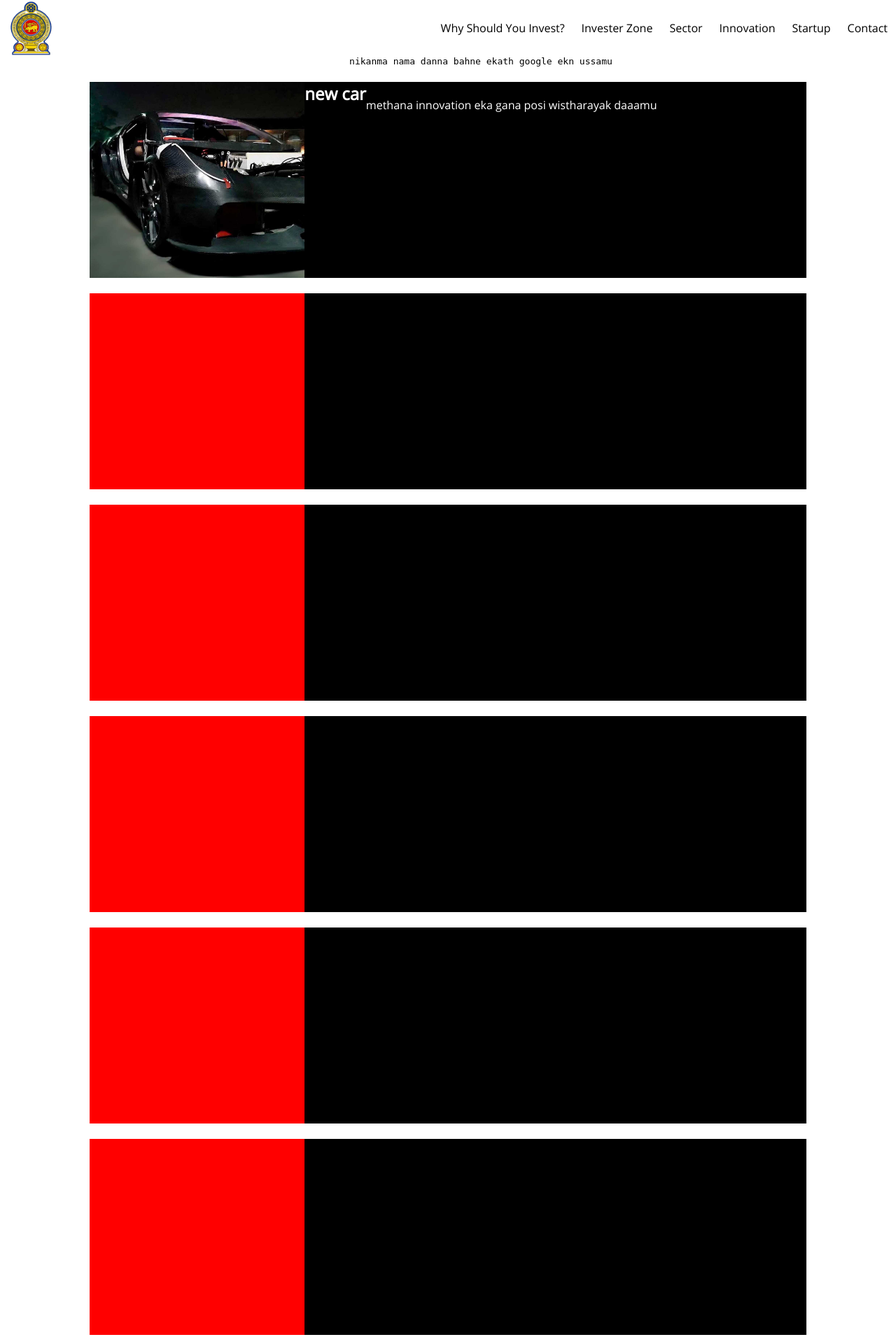
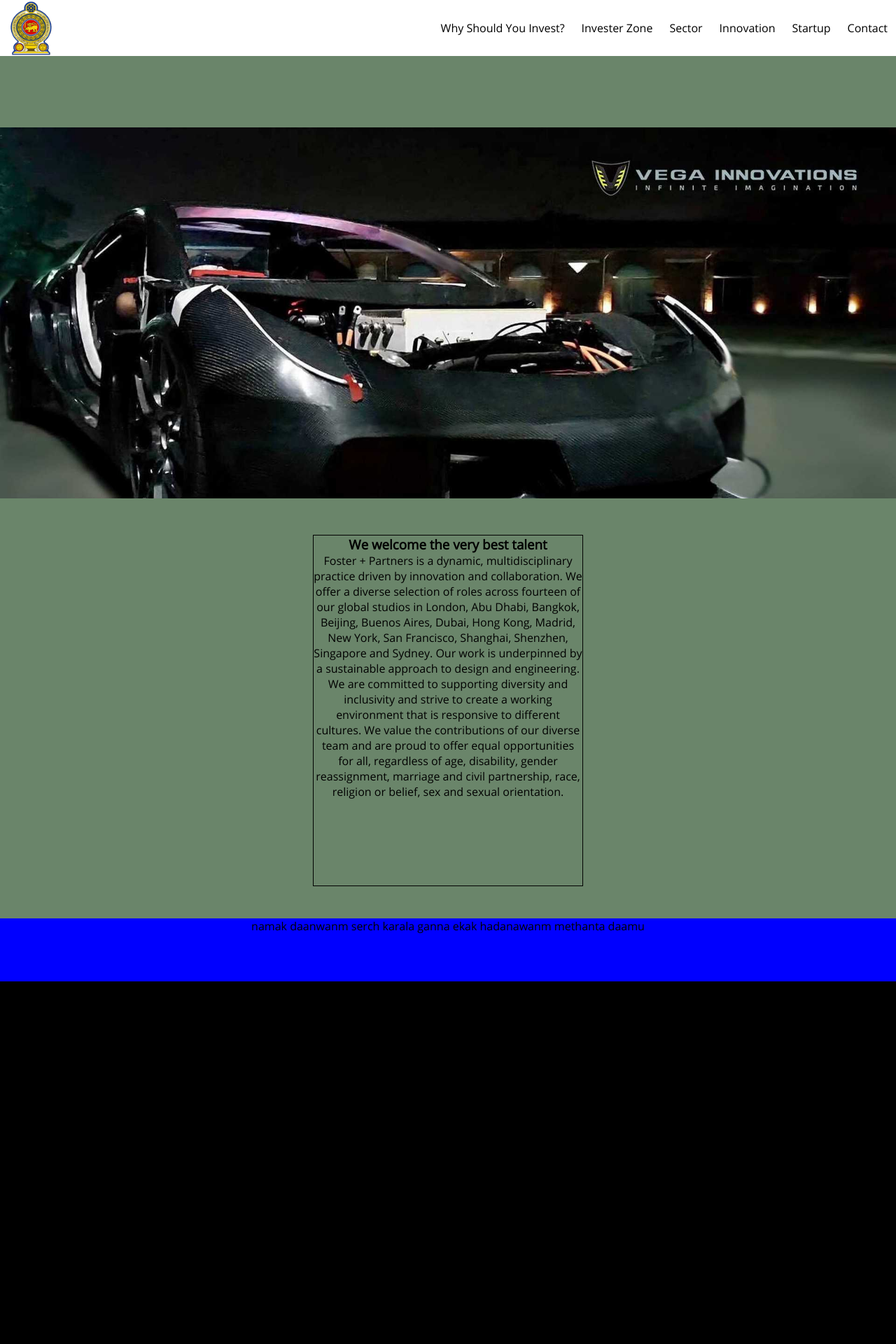
Before and after one commit to yasasgit/web-dev-sdg, a PHP site: page /html/innovate.html in a window 1280 px wide. Shown: the top 1920 px of the page at 70% size. After the commit the page ends 1402 px from the top, so only its background shows below. Run offline with PHP 8.4, Linux system fonts and the light colour scheme.

Commit message:
inno tab div creat

```diff
--- a/website/css/innovation.css
+++ b/website/css/innovation.css
@@ -17,7 +17,7 @@
 	position: fixed;
 	top:0;
 	width: 100%;
-	background-color: #f2eee4;
+	background-color: #6a856a;
 }
 .nav-li-a{
 		float: right;
@@ -52,34 +52,26 @@
 	background-color: white;
 		transition: 2s;
 }
-.inno-div {
-	width: 80%;
-	height: 280px;
-	background-color: black;
-}
-.inno-div-image {
-	width: 30%;
-	height: 280px;
-	background-color: red;
-	float: left;
-}
 
-.inno-div-image1 {
-	width: 30%;
-	height: 280px;
-	background-color: rgb(61, 21, 124);
-	background-image: url('../media/vega-car.jpg');
-	float: left;
-	background-size: cover;
-	display: flex;
-   }
+.nav-div-inno{width: 100%;}
 
+.div-head{width: 100%; height: 160px;
+background-color: #6a856a;}
 
-h2, p {
-	color: white;
-	float: left;
-}
-h3 {
-	float: right;
-	margin: 10px;
-}
+.div-image-invester{width: 100%; height: 530px;
+background-image:url('../media/vega-car.jpg');
+background-attachment: fixed;
+background-size: cover;}
+
+.div-mid-about-inno{width: 100%;height: 600px;
+background-color: #6a856a;}
+
+.div-inside-mid-about{width: 30%; height: 500px;
+border: 1px solid black;
+margin-top: 30px;}
+
+.main-div-for-innvo-list{width: 100%; height: 1000px;
+background-color: black;}
+
+.div-for-innvo-name{width: 100%; height: 90px;
+background-color: blue;}
--- a/website/html/innovate.html
+++ b/website/html/innovate.html
@@ -5,6 +5,8 @@
 	<link href="../css/innovation.css" rel="stylesheet">
 </head>
 <body>
+	<div class="nav-div-inno">
+
 	<nav>
 			<ul class="nav">
 				<li class="logo-li">
@@ -30,47 +32,30 @@
 				</li>
 			</ul>
 		</nav>
-	<hr>
-	<a href="#">
-	<h3 class="inno-head">Innovation Registration</h3></a>
-	<center>
-		<h1>innovation</h1><br>
-		<pre>mehtnaa podi space ekak thiaymu mona hari liyanna wage
-            nikanma nama danna bahne ekath google ekn ussamu</pre><br>
-		<div class="inno-div">
-			<div class="inno-div-image1">
+	</div><br>
 
-			</div>
-			<h2>new car</h2><br>
-			<p>methana innovation eka gana posi wistharayak daaamu</p>
-		</div><br>
-		<div class="inno-div">
-			<div class="inno-div-image"></div>
-		</div><br>
-		<div class="inno-div">
-			<div class="inno-div-image"></div>
-		</div><br>
-		<div class="inno-div">
-			<div class="inno-div-image"></div>
-		</div><br>
-		<div class="inno-div">
-			<div class="inno-div-image"></div>
-		</div><br>
-		<div class="inno-div">
-			<div class="inno-div-image"></div>
-		</div><br>
-		<div class="inno-div">
-			<div class="inno-div-image"></div>
-		</div><br>
-		<div class="inno-div">
-			<div class="inno-div-image"></div>
-		</div><br>
-		<div class="inno-div">
-			<div class="inno-div-image"></div>
-		</div><br>
-		<div class="inno-div">
-			<div class="inno-div-image"></div>
-		</div><br>
-	</center>
+	<div class="div-head"></div>
+	<div class="div-image-invester"></div>
+	<div class="div-mid-about-inno"><br>
+		<center><div class="div-inside-mid-about"><h3>We welcome the very best talent</h3><p>Foster + Partners is a dynamic,
+			multidisciplinary practice driven by innovation and collaboration. We offer a diverse selection of roles
+			across fourteen of our global studios in London, Abu Dhabi, Bangkok, Beijing, Buenos Aires, Dubai, Hong Kong,
+			Madrid, New York, San Francisco, Shanghai, Shenzhen, Singapore and Sydney.
+            Our work is underpinned by a sustainable approach to design and engineering. We are committed to supporting
+			diversity and inclusivity and strive to create a working environment that is responsive to different cultures.
+			 We value the contributions of our diverse team and are proud to offer equal opportunities for all, regardless of age,
+			  disability, gender reassignment, marriage and civil partnership,
+			 race, religion or belief, sex and sexual orientation.</p></div>
+	</div></center>
+
+	<div class="main-div-for-innvo-list">
+		<div class="div-for-innvo-name"><p>namak daanwanm serch karala ganna ekak hadanawanm methanta daamu</p></div>
+
+		<div class="div-for-innvo-list"></div>
+
+	</div>
+
+
+
 </body>
 </html>
```
